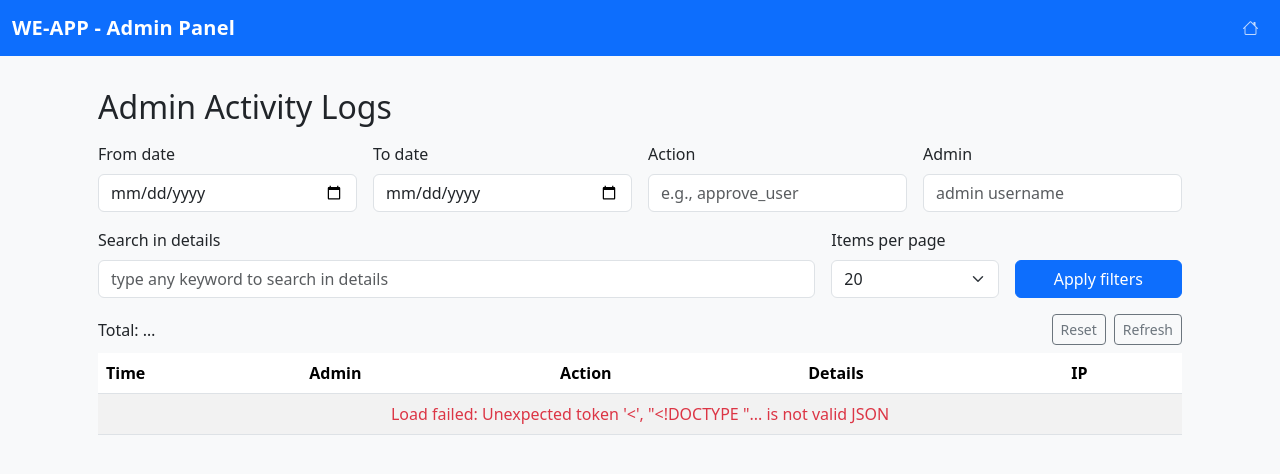
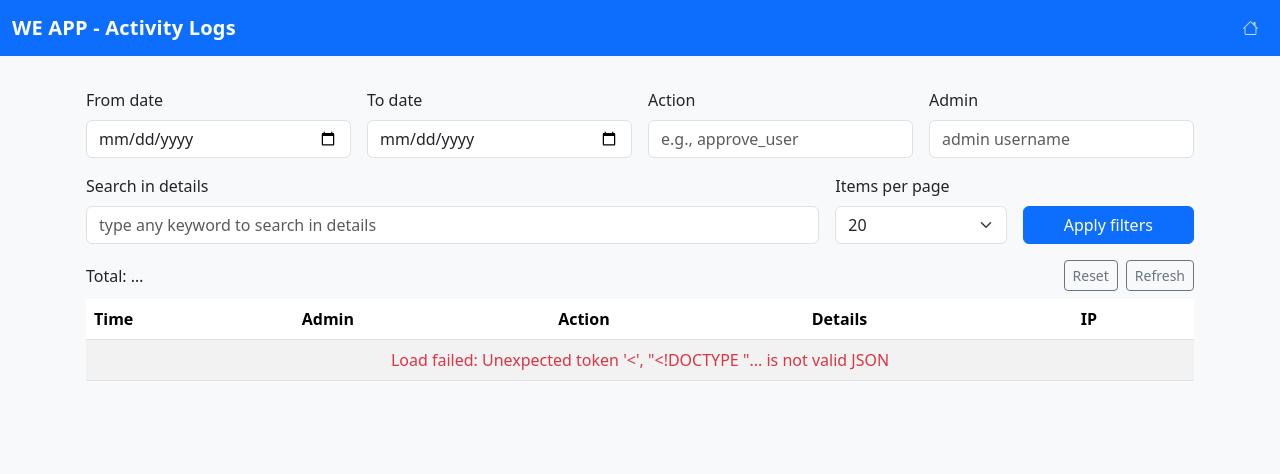
Before and after one commit to mqunaibi/Web-App, a Flask app: template templates/admin_logs.html in a window 1280 px wide. Shown: the top 474 px of the page. Run offline with Flask 3, Linux system fonts and the light colour scheme; the template is opened without the code that fills it, so the values that code supplies are empty.

Commit message:
Update files

```diff
--- a/templates/admin_add.html
+++ b/templates/admin_add.html
@@ -1,8 +1,8 @@
 {% extends 'layout.html' %}
+{% set page_title = "Add Admin" %}
 {% block content %}
 
 <div class="container py-4">
-  <h1 class="mb-4">Add New Admin</h1>
 
   <form method="POST" action="{{ url_for('newadmin.admin_add') }}" class="row g-3" autocomplete="off">
     <div class="col-12">
--- a/templates/admin_change_password.html
+++ b/templates/admin_change_password.html
@@ -1,7 +1,7 @@
 {% extends 'layout.html' %}
+{% set page_title = "Change Password" %}
 {% block content %}
 <div class="container py-4">
-  <h1 class="mb-4">Change Password</h1>
 
   {% if error %}
     <div class="alert alert-danger">{{ error }}</div>
--- a/templates/admin_edit.html
+++ b/templates/admin_edit.html
@@ -1,8 +1,8 @@
 {% extends 'layout.html' %}
+{% set page_title = "Edit Admin" %}
 {% block content %}
 
 <div class="container py-4">
-  <h2 class="mb-4">Edit Admin</h2>
 
   <form method="POST" action="/admin-edit/{{ admin.id }}" autocomplete="off">
     <div class="mb-3">
--- a/templates/admin_logs.html
+++ b/templates/admin_logs.html
@@ -1,9 +1,8 @@
 {% extends "layout.html" %}
+{% set page_title = "Activity Logs" %}
 {% block title %}Admin Activity Logs{% endblock %}
 
 {% block content %}
-<div class="container mt-4">
-  <h2 class="mb-3">Admin Activity Logs</h2>
 
   <!-- Filters -->
   <form id="filtersForm" class="row g-3 mb-3">
--- a/templates/admin_manage.html
+++ b/templates/admin_manage.html
@@ -1,9 +1,9 @@
 {% extends 'layout.html' %}
+{% set page_title = "Manage Admins" %}
 {% block content %}
 <div class="container py-4">
   <div class="d-flex justify-content-between align-items-center mb-3">
-    <h1 class="mb-0">Admin Users</h1>
-    <a class="btn btn-primary" href="{{ url_for('newadmin.admin_add') }}">Add Admin</a>
+        <a class="btn btn-primary" href="{{ url_for('newadmin.admin_add') }}">Add Admin</a>
   </div>
 
   {% with messages = get_flashed_messages(with_categories=true) %}
--- a/templates/dashboard.html
+++ b/templates/dashboard.html
@@ -1,5 +1,5 @@
-
 {% extends 'layout.html' %}
+{% set page_title = "Dashboard" %}
 {% block content %}
 
 <div class="text-center mb-5">
--- a/templates/layout.html
+++ b/templates/layout.html
@@ -3,9 +3,9 @@
 <head>
   <meta charset="UTF-8" />
   <meta name="viewport" content="width=device-width, initial-scale=1.0"/>
-  <title>WE-APP - Admin Panel</title>
+  <title>WE APP - {{ page_title or 'Admin Panel' }}</title>
 
-  <!-- Favicon -->
+  <!-- Favicon / App Icons -->
   <link rel="icon" type="image/png" sizes="16x16"
         href="{{ url_for('static', filename='images/favicon.png') }}?v=2">
   <link rel="icon" type="image/png" sizes="32x32"
@@ -62,7 +62,10 @@
 
 <nav class="navbar navbar-expand-lg navbar-dark bg-primary fixed-top">
   <div class="container-fluid">
-    <a class="navbar-brand" href="{{ url_for('newadmin.admin_dashboard') }}">WE-APP - Admin Panel</a>
+    <a class="navbar-brand" href="{{ url_for('newadmin.admin_dashboard') }}"
+       aria-label="WE APP - {{ page_title or 'Admin Panel' }}">
+      WE APP - {{ page_title or 'Admin Panel' }}
+    </a>
 
     {% if session.get('admin_logged_in') %}
       <a class="btn nav-btn d-inline-flex d-lg-none ms-auto"
--- a/templates/newadmin.html
+++ b/templates/newadmin.html
@@ -1,4 +1,5 @@
 {% extends 'layout.html' %}
+{% set page_title = "Users" %}
 {% block content %}
 
 <!-- DataTables 1.13.8 + Buttons 2.4.2 -->
```
